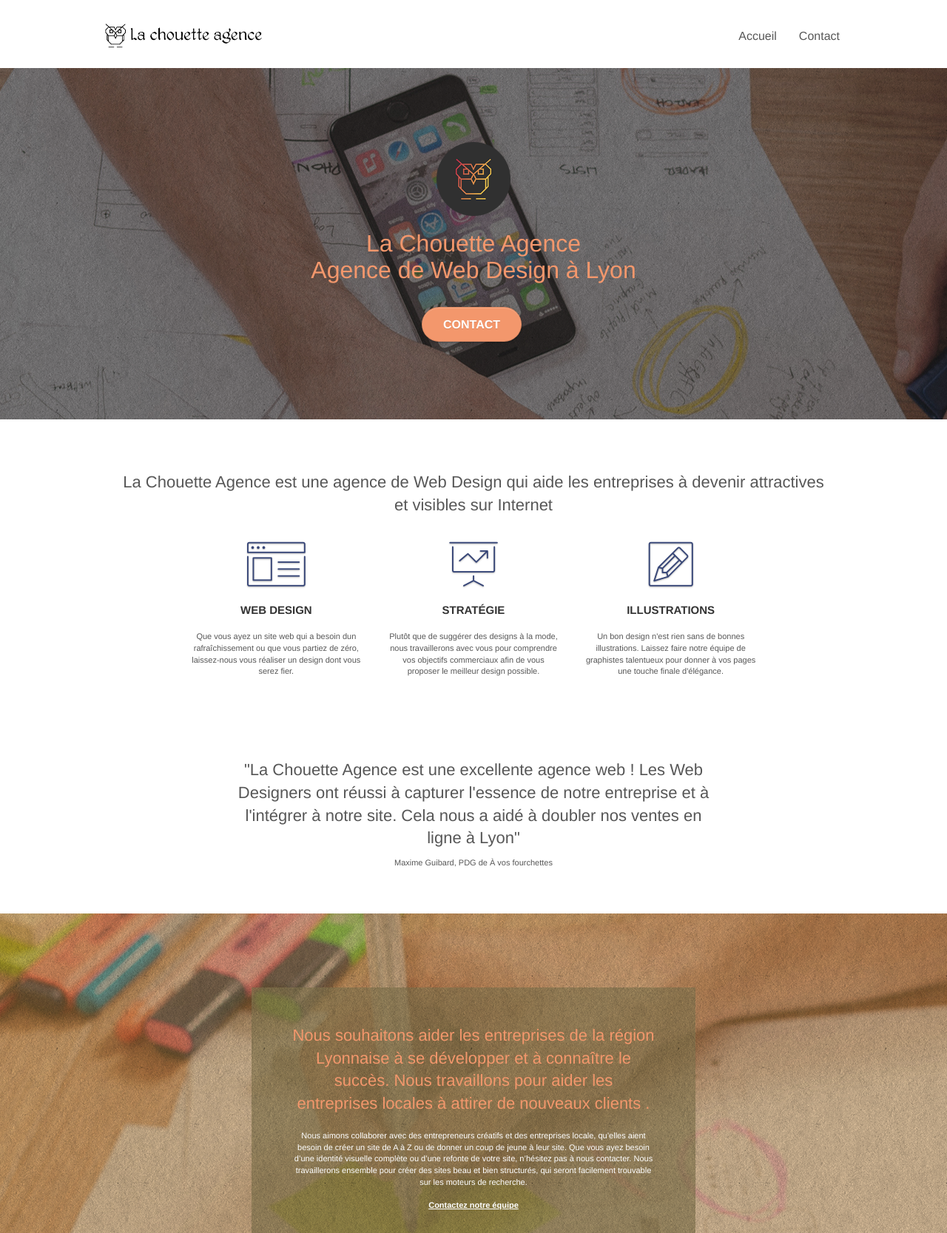
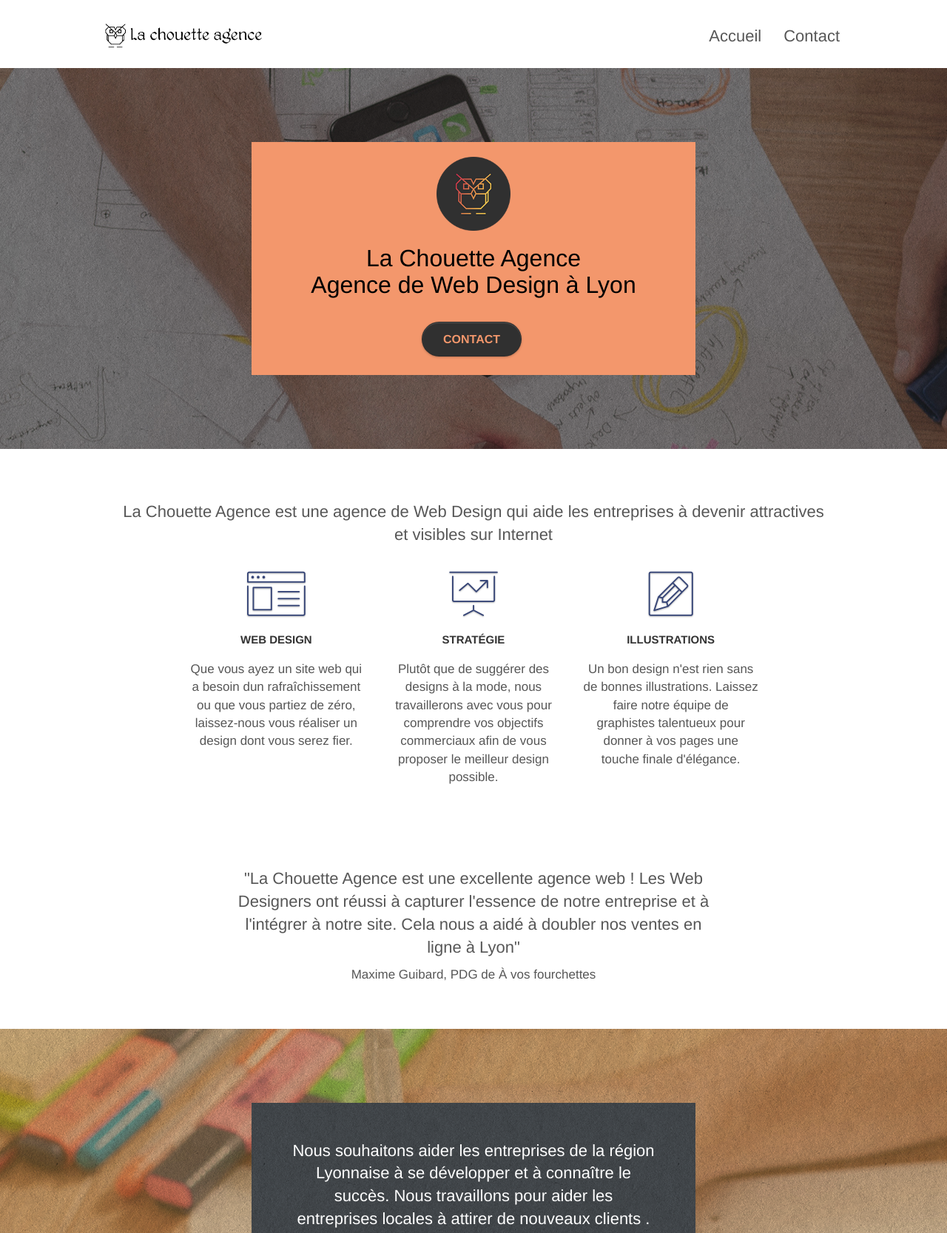
Before and after one commit to SnowDhrop/SEO-Accessibilite, a plain HTML site: page index.html in a window 1280 px wide. Shown: the top 1667 px of the page at 74% size. Drawn offline with Linux system fonts and the light colour scheme.

Commit message:
modification des couleurs

```diff
--- a/index.html
+++ b/index.html
@@ -249,7 +249,7 @@
 	<div class="container bloc-sm">
 		<div class="row">
 			<div class="col-sm-12">
-				<p class="text-center white">
+				<p class="text-center">
 					La chouette agence - Agence Web basée à Lyon.<br>
 				</p>
 				<div class="row row-no-gutters social">
--- a/style.css
+++ b/style.css
@@ -11,6 +11,11 @@ a,
 button {
     transition: all .3s ease-in-out;
     outline: none!important;
+}
+
+#bloc-1-hero .col-sm-12{
+    background-color: #F3976C;
+    padding: 20px 0px;
 }
 
 a:hover {
@@ -325,7 +330,7 @@ a:hover {
 .nav > li {
     float: left;
     margin-top: 4px;
-    font-size: 16px;
+    font-size: 22px;
 }
 
 .navbar-nav .open .dropdown-menu > li > a {
@@ -520,6 +525,10 @@ button {
     box-shadow: none;
 }
 
+footer p, .icon-md{
+    color: #303030!important;
+}
+
 .scrollToTop {
     width: 40px;
     height: 40px;
@@ -687,7 +696,7 @@ a {
 }
 
 p {
-    font-size: 11px;
+    font-size: 17px;
 }
 
 .tight-width-whitespace {
@@ -760,7 +769,7 @@ h4 {
 }
 
 .black-background {
-    background-color: rgba(165, 147, 99, 0.7);
+    background-color: #555B60;
     padding: 40px 40px 40px 40px;
 }
 
@@ -782,16 +791,26 @@ h4 {
 }
 
 .tc-white {
+    color: black!important;
+}
+
+#bloc-5-cta .row{
+    background: #F3976C;
+    margin: 0px;
+    position: relative;
+}
+
+.btn-atomic-tangerine {
+    background: #303030;
     color: #F3976C!important;
 }
 
-.btn-atomic-tangerine {
-    background: #F3976C;
-    color: #FFFFFF!important;
+#bloc-3-what-i-do .tc-white{
+    color: white!important;
 }
 
 .btn-atomic-tangerine:hover {
-    background: #c27956!important;
+    background: #656A6E!important;
     color: #FFFFFF!important;
 }
 
```
